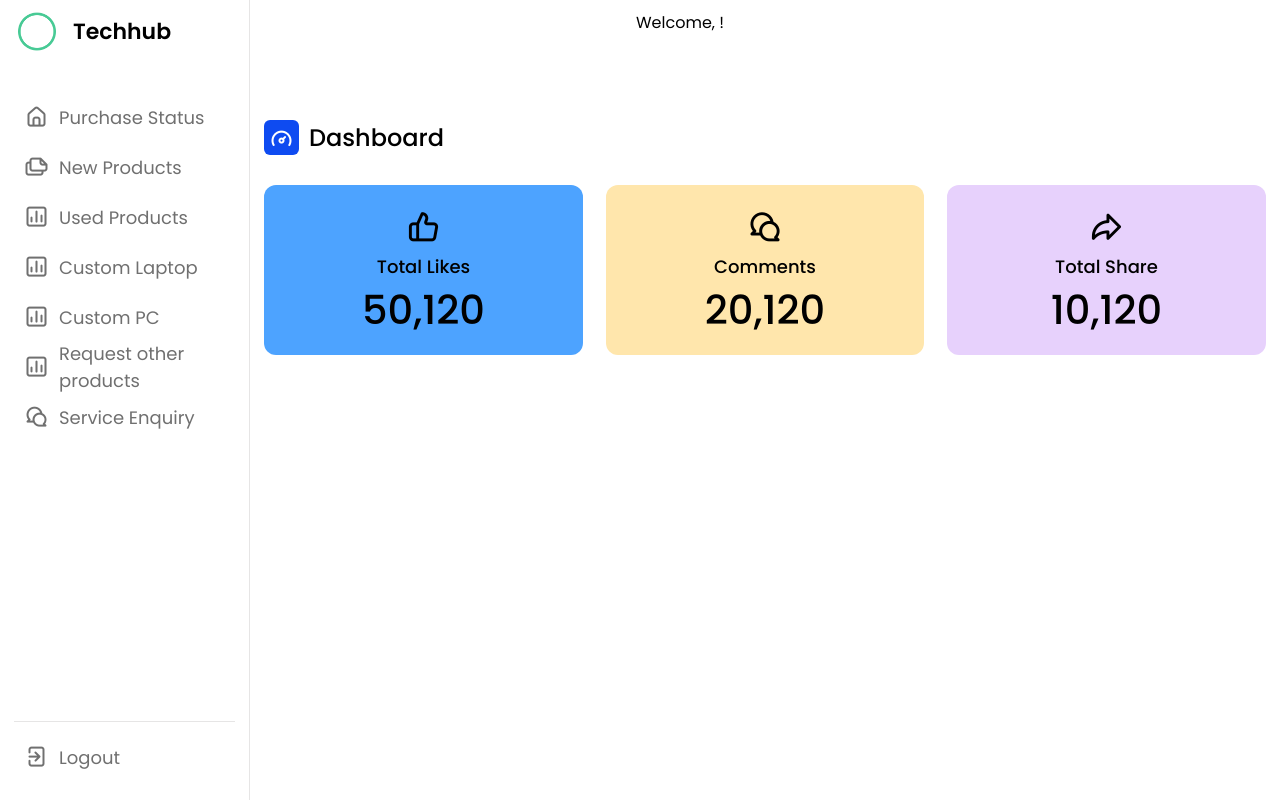
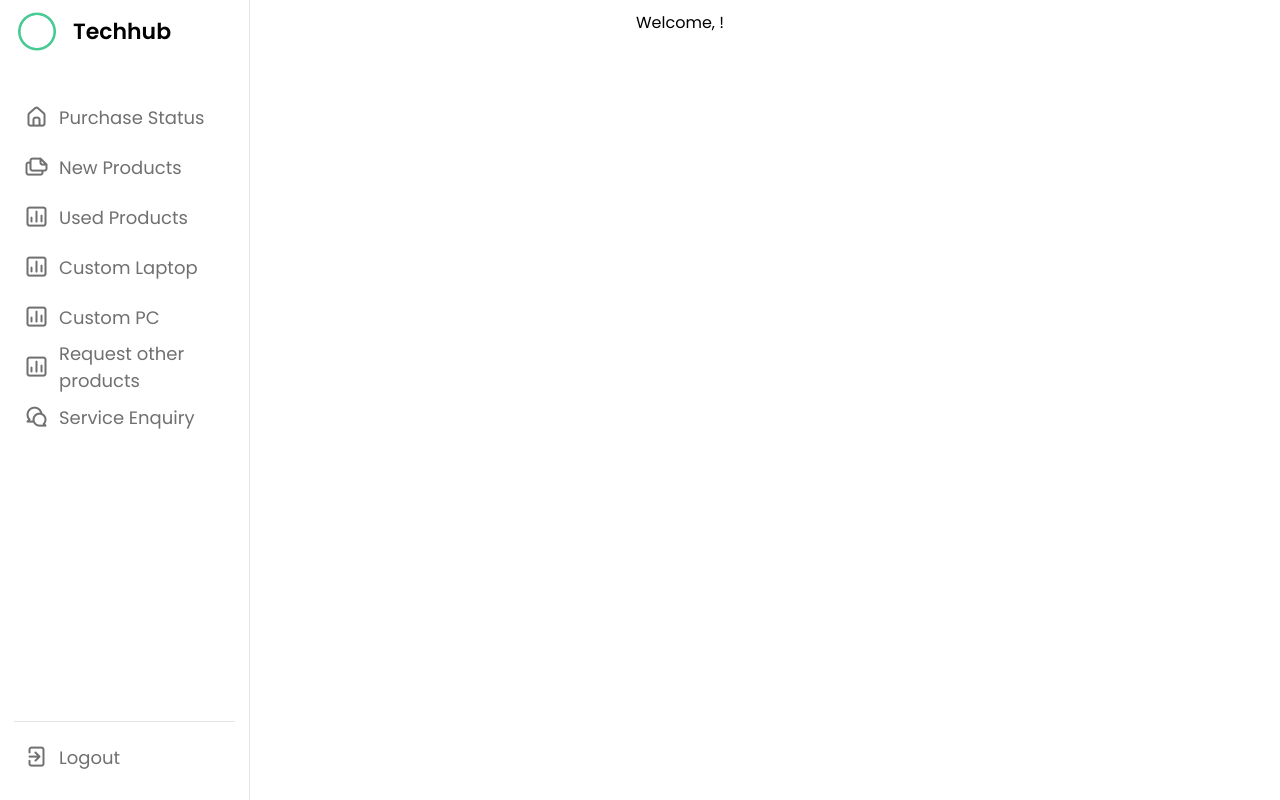
Before and after one commit to At-h-ul/Django, a Django app: page /dashboard in a window 1280 px wide. Run offline with Django 5.2, Linux system fonts and the light colour scheme.

Commit message:
Minor mods

```diff
--- a/project/templates/dashboard.html
+++ b/project/templates/dashboard.html
@@ -92,14 +92,14 @@
 
         </div>
 
-        <div class="dash-content">
-            <div class="overview">
+        <!--div class="dash-content">
+            <div-- class="overview">
                 <div class="title">
                     <i class="uil uil-tachometer-fast-alt"></i>
                     <span class="text">Dashboard</span>
                 </div>
 
-                <div class="boxes">
+                <!--div class="boxes">
                     <div class="box box1">
                         <i class="uil uil-thumbs-up"></i>
                         <span class="text">Total Likes</span>
@@ -115,8 +115,8 @@
                         <span class="text">Total Share</span>
                         <span class="number">10,120</span>
                     </div>
-                </div>
-            </div>
+                </!--div>
+            </div-->
 
 
     </section>
```
Also changed, not shown: project/db.sqlite3.
